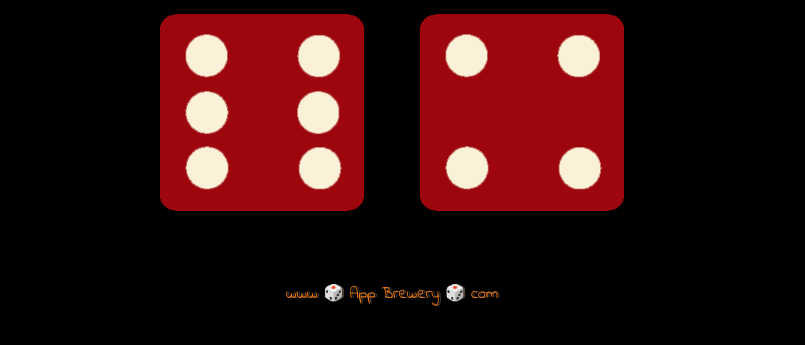
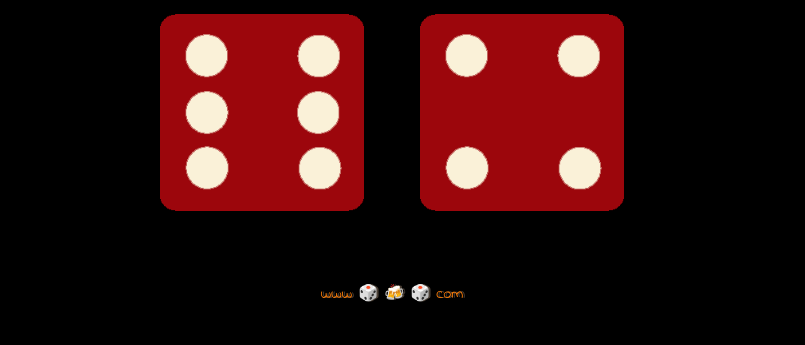
Before and after one commit to avis-scripts/dicce, a plain HTML site: page index.html in a window 1280 px wide. Shown: the part 321-666 px from the top of the page, without its empty margins (248-1053 px from the left). Drawn offline with Linux system fonts and the light colour scheme.

Commit message:
Update index.html

```diff
--- a/index.html
+++ b/index.html
@@ -28,6 +28,6 @@
   </body>
 
   <footer>
-    www 🎲 App Brewery 🎲 com
+    www 🎲 🍻 🎲 com
   </footer>
 </html>
```
